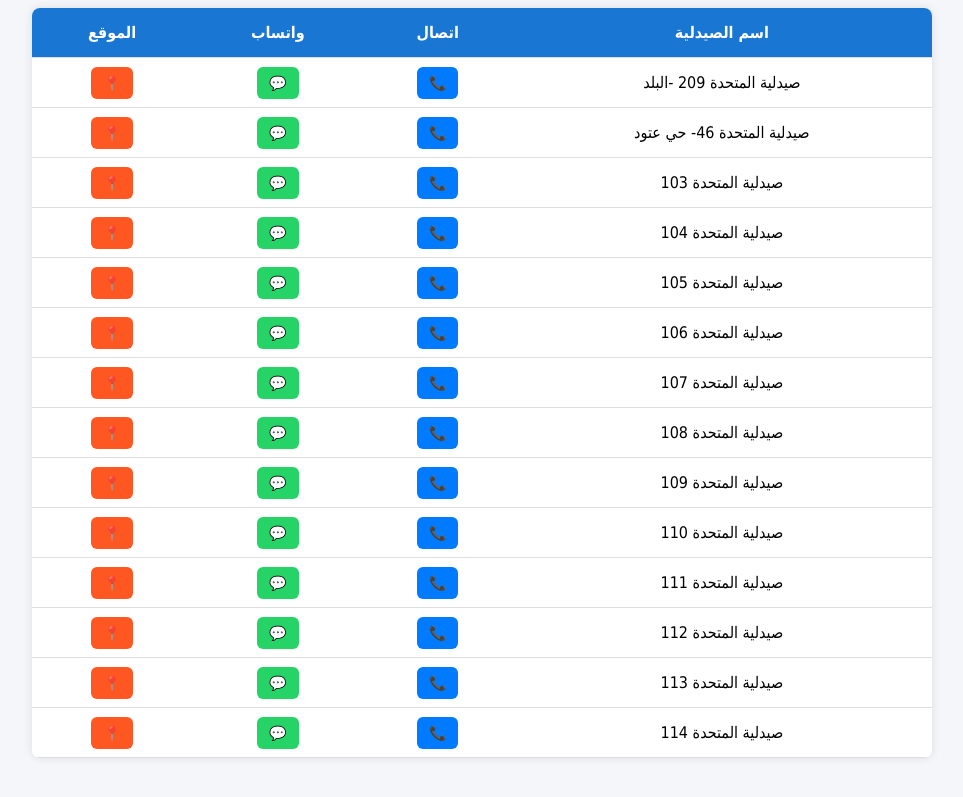
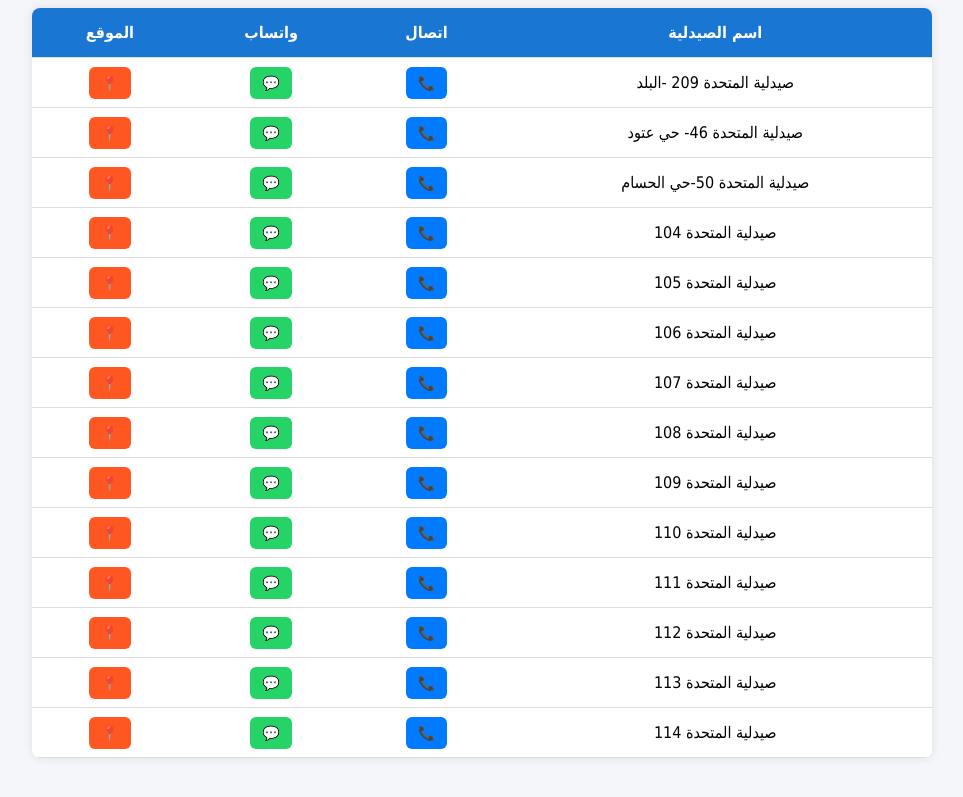
Before and after one commit to MGawesh/location, a plain HTML site: page index.html in a window 1280 px wide. Shown: the part 129-926 px from the top of the page, without its empty margins (158-1121 px from the left). Drawn offline with Linux system fonts and the light colour scheme.

Commit message:
Update index.html

```diff
--- a/index.html
+++ b/index.html
@@ -85,16 +85,16 @@
       <td><a class="location" href="https://maps.app.goo.gl/W6QuFENfufWvSema6?g_st=ipc">📍</a></td>
     </tr>
     <tr>
-      <td>صيدلية المتحدة 103</td>
-      <td><a class="call" href="tel:+966500000103">📞</a></td>
-      <td><a class="whatsapp" href="https://wa.me/966500000103">💬</a></td>
-      <td><a class="location" href="https://maps.app.goo.gl/example103">📍</a></td>
+      <td>صيدلية المتحدة 50-حي الحسام</td>
+      <td><a class="call" href="tel:+966551208147">📞</a></td>
+      <td><a class="whatsapp" href="https://wa.me/966551208147">💬</a></td>
+      <td><a class="location" href="https://maps.app.goo.gl/FW9MDPc6biSKFVQGA?g_st=ipc">📍</a></td>
     </tr>
     <tr>
       <td>صيدلية المتحدة 104</td>
-      <td><a class="call" href="tel:+966500000104">📞</a></td>
-      <td><a class="whatsapp" href="https://wa.me/966500000104">💬</a></td>
-      <td><a class="location" href="https://maps.app.goo.gl/example104">📍</a></td>
+      <td><a class="call" href="tel:+966539657074">📞</a></td>
+      <td><a class="whatsapp" href="https://wa.me/966539657074">💬</a></td>
+      <td><a class="location" href="https://maps.app.goo.gl/Y9EXTLcNwPfdUWAQA">📍</a></td>
     </tr>
     <tr>
       <td>صيدلية المتحدة 105</td>
```
